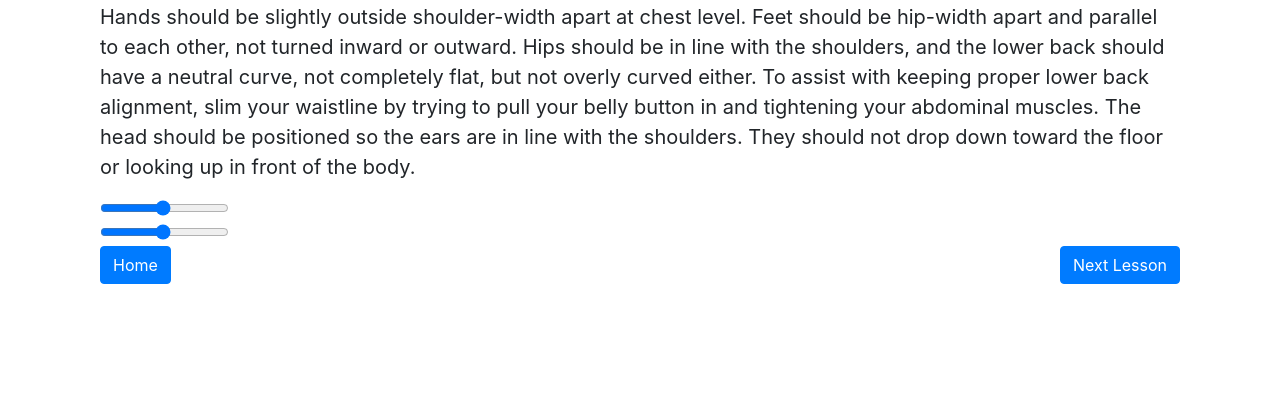
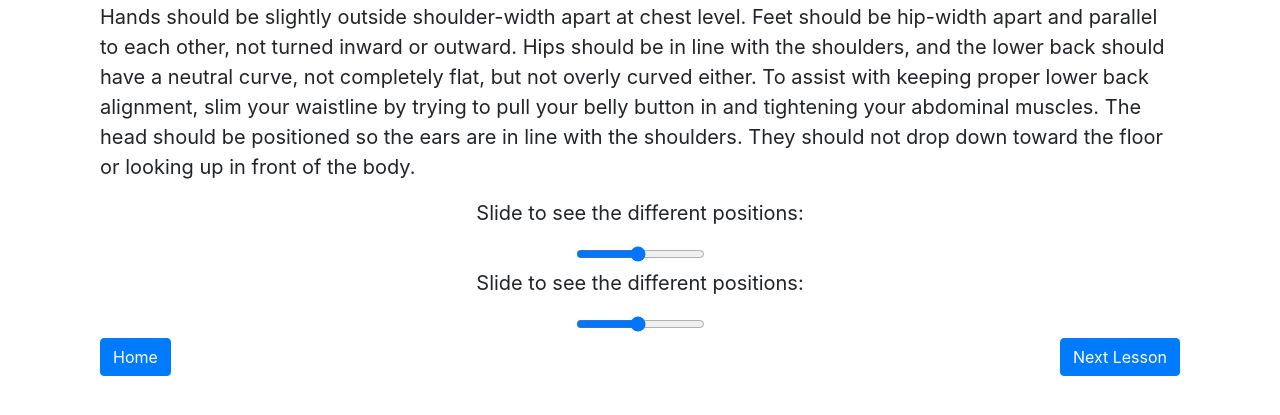
Before and after one commit to tianzhh9665/COMS4170_Project, a Flask app: page /lesson/1 in a window 1280 px wide. Shown: the part 147-562 px from the top of the page. Run offline with Flask 2, Linux system fonts and the light colour scheme; some libraries are stand-ins or nearby versions.

Commit message:
kevin - centered a bunch of stuff, changed colors, and changed the sizing of pictures

```diff
--- a/server.py
+++ b/server.py
@@ -58,7 +58,7 @@ user_answers = {}
 quiz_data = {
     "1": {
         "id": 1,
-        "content": "Watch the video below. Which part of the body(man on the right) is off here?",
+        "content": "Watch the video below. Which part of the body (man on the right) is off here?",
         "options": {1: "Core", 2: "Neck", 3: "Glutes", 4: "Tricep"},
         "correct_answer": 1,
         "is_answered": 0,
@@ -69,7 +69,7 @@ quiz_data = {
     },
     "2": {
         "id": 2,
-        "content": "Watch the video below. Which part of the body(woman on the left) is off here?",
+        "content": "Watch the video below. Which part of the body (woman on the left) is off here?",
         "options": {1: "Hands", 2: "Glutes", 3: "Shoulders", 4: "Deltoids"},
         "correct_answer": 2,
         "is_answered": 0,
@@ -179,9 +179,9 @@ def grade():
 
     if user_answer == quiz_data[str(quiz_id)]["correct_answer"]:
         if quiz_id == len(quiz_data):
-            result = "Congratulation, You got the correct answer! Click [Score] to see what you did in the quiz."
+            result = "Congratulations, you got the correct answer! Click [Score] to see what you did in the quiz."
         else:
-            result = "Congratulation, You got the correct answer! Click [Next] to proceed to the next question."
+            result = "Congratulations, you got the correct answer! Click [Next] to proceed to the next question."
         quiz_data[str(quiz_id)]["result"] = result
         correct_answer_count += 1
     else:
--- a/static/lesson.js
+++ b/static/lesson.js
@@ -23,35 +23,50 @@ function displayLesson(){
 
     //Hands Slider
     if(next == 2) {
+        var info1 = document.createElement('p')
+        info1.innerHTML = "Slide to see the different positions:"
+        info1.style = "font-size: 20px"
         var range_bar = document.createElement('input')
         range_bar.type = "range"
+        range_bar.width = 500
         range_bar.min = "1"
         range_bar.max = "30"
         range_bar.value = "15"
         range_bar.id = "rangeHand"
         $("#handSlider").prepend(range_bar)
+        $("#handSlider").prepend(info1)
     }
 
     //Elbows Slider
     if(next == 2) {
+        var info2 = document.createElement('p')
+        info2.style = "font-size: 20px"
+        info2.innerHTML = "Slide to see the different positions:"
         var range_bar2 = document.createElement('input')
         range_bar2.type = "range"
+        range_bar.width = 500
         range_bar2.min = "1"
         range_bar2.max = "30"
         range_bar2.value = "15"
         range_bar2.id = "rangeElbow"
         $("#elbowSlider").prepend(range_bar2)
+        $("#elbowSlider").prepend(info2)
     }
 
     //back slider
     if(next == 4) {
+        var info3 = document.createElement('p')
+        info3.style = "font-size: 20px"
+        info3.innerHTML = "Slide to see the different positions:"
         var range_bar3 = document.createElement('input')
         range_bar3.type = "range"
+        range_bar.width = 500
         range_bar3.min = "1"
         range_bar3.max = "30"
         range_bar3.value = "15"
         range_bar3.id = "rangeBack"
         $("#backSlider").prepend(range_bar3)
+        $("#backSlider").prepend(info3)
     }
 
     //beginning pushup form
@@ -95,9 +110,9 @@ function displayHands(value){
     if (parseInt(value) <= 10) {
         $("#handPicture").empty()
         var photo = document.createElement('img')
-        //photo.src = "../photos/wide_hands.jpg"
-        photo.src = "/displayImg/" + "wide_hands.jpeg";
+        photo.src = "/displayImg/" + "wide_hands.jpg";
         photo.alt = "picture of wide hands"
+        photo.width = 500
         handPicture.appendChild(photo)
         var photo_text = document.createElement('p')
         photo_text.innerHTML = lesson_pics["hands"]["wide"]
@@ -106,9 +121,9 @@ function displayHands(value){
     if ((parseInt(value) > 10) && (parseInt(value) <= 20)) {
         $("#handPicture").empty()
         var photo = document.createElement('img')
-        //photo.src = "../photos/neutral_hands.jpg"
-        photo.src = "/displayImg/" + "neutral_hands.jpeg";
+        photo.src = "/displayImg/" + "neutral_hands.jpg";
         photo.alt = "picture of neutral hands"
+        photo.width = 500
         handPicture.appendChild(photo)
         var photo_text = document.createElement('p')
         photo_text.innerHTML = lesson_pics["hands"]["neutral"]
@@ -117,9 +132,10 @@ function displayHands(value){
     if (parseInt(value) > 20) {
         $("#handPicture").empty()
         var photo = document.createElement('img')
-        photo.src = "../photos/narrow_hands.jpg"
-         photo.src = "/displayImg/" + "narrow_hands.jpeg";
+        //photo.src = "../photos/narrow_hands.jpg"
+        photo.src = "/displayImg/" + "narrow_hands.jpg";
         photo.alt = "picture of narrow hands"
+        photo.width = 500
         handPicture.appendChild(photo)
         var photo_text = document.createElement('p')
         photo_text.innerHTML = lesson_pics["hands"]["narrow"]
@@ -131,9 +147,9 @@ function displayElbows(value){
     if (parseInt(value) <= 10) {
         $("#elbowPicture").empty()
         var photo = document.createElement('img')
-        //photo.src = "/photos/test.jpeg"
-        photo.src = "/displayImg/" + "test.jpeg";
-        photo.alt = "picture of test elbows"
+        photo.src = "/displayImg/" + "normal_elbows.jpg";
+        photo.alt = "picture of normal elbows"
+        photo.width = 500
         elbowPicture.appendChild(photo)
         var photo_text = document.createElement('p')
         photo_text.innerHTML = lesson_pics["elbows"]["normal"]
@@ -142,9 +158,9 @@ function displayElbows(value){
     if ((parseInt(value) > 10) && (parseInt(value) <= 20)) {
         $("#elbowPicture").empty()
         var photo = document.createElement('img')
-        //photo.src = "../photos/wide_elbows.jpg"
-        photo.src = "/displayImg/" + "wide_elbows.jpeg";
+        photo.src = "/displayImg/" + "wide_elbows.jpg";
         photo.alt = "picture of wide elbows"
+        photo.width = 500
         elbowPicture.appendChild(photo)
         var photo_text = document.createElement('p')
         photo_text.innerHTML = lesson_pics["elbows"]["wide"]
@@ -153,9 +169,9 @@ function displayElbows(value){
     if (parseInt(value) > 20) {
         $("#elbowPicture").empty()
         var photo = document.createElement('img')
-        //photo.src = "../photos/extrawide_elbows.jpg"
-        photo.src = "/displayImg/" + "extrawide_elbows.jpeg";
+        photo.src = "/displayImg/" + "extrawide_elbows.jpg";
         photo.alt = "picture of extra wide elbows"
+        photo.width = 500
         elbowPicture.appendChild(photo)
         var photo_text = document.createElement('p')
         photo_text.innerHTML = lesson_pics["elbows"]["extrawide"]
@@ -168,9 +184,9 @@ function displayBack(value) {
     if (parseInt(value) <= 10) {
         $("#backPicture").empty()
         var photo = document.createElement('img')
-        //photo.src = "/photos/test.jpeg"
-        photo.src = "/displayImg/" + "test.jpeg";
+        photo.src = "/displayImg/" + "dip_back.jpg";
         photo.alt = "picture of dip back"
+        photo.width = 500
         backPicture.appendChild(photo)
         var photo_text = document.createElement('p')
         photo_text.innerHTML = lesson_pics["back"]["dip"]
@@ -179,9 +195,9 @@ function displayBack(value) {
     if ((parseInt(value) > 10) && (parseInt(value) <= 20)) {
         $("#backPicture").empty()
         var photo = document.createElement('img')
-        photo.src = "/displayImg/" + "normal_back.jpeg";
-        //photo.src = "../photos/normal_back.jpg"
+        photo.src = "/displayImg/" + "normal_back.jpg";
         photo.alt = "picture of normal back"
+        photo.width = 500
         backPicture.appendChild(photo)
         var photo_text = document.createElement('p')
         photo_text.innerHTML = lesson_pics["back"]["normal"]
@@ -190,21 +206,14 @@ function displayBack(value) {
     if (parseInt(value) > 20) {
         $("#backPicture").empty()
         var photo = document.createElement('img')
-        photo.src = "/displayImg/" + "arch_back.jpeg";
-        //photo.src = "../photos/arch_back.jpg"
+        photo.src = "/displayImg/" + "arch_back.jpg";
         photo.alt = "picture of extra arch back"
+        photo.width = 500
         backPicture.appendChild(photo)
         var photo_text = document.createElement('p')
         photo_text.innerHTML = lesson_pics["back"]["arch"]
         backPicture.appendChild(photo_text)
     }
-
-}
-
-
-
-
-function displayMuscles() {
 
 }
 
--- a/static/main.css
+++ b/static/main.css
@@ -15,3 +15,6 @@
     width: auto;
     height: 500px;
 }
+.centered{
+    text-align: center;
+}
--- a/templates/lesson.html
+++ b/templates/lesson.html
@@ -25,35 +25,35 @@
         </div>
     </div>
 
-    <div id="handSlider">
+    <div id="handSlider" class="centered">
 
-        <div id = "handPicture">
+        <div id = "handPicture" class="centered">
         </div>
 
 
         </div>
-    <div id="elbowSlider">
+    <div id="elbowSlider" class="centered">
 
-        <div id = "elbowPicture">
+        <div id = "elbowPicture" class="centered">
 
         </div>
 
 
     </div>
-    <div id="backSlider">
+    <div id="backSlider" class="centered">
 
-        <div id = "backPicture">
+        <div id = "backPicture" class="centered">
 
         </div>
 
 
     </div>
 
-    <div id="begPushUp">
+    <div id="begPushUp" class="centered">
 
     </div>
 
-    <div id="begPushDown">
+    <div id="begPushDown" class="centered">
 
     </div>
     <div class='row'>
```
Also changed, not shown: static/quiz.js (+18 -4 lines), static/photos/arch_back.jpg, static/photos/dip_back.jpg, static/photos/extrawide_elbows.jpg, static/photos/muscle_diagram.png, static/photos/narrow_hands.jpg, static/photos/neutral_hands.jpg, static/photos/normal_elbows.jpg, static/photos/wide_elbows.jpg, 2 other files.
